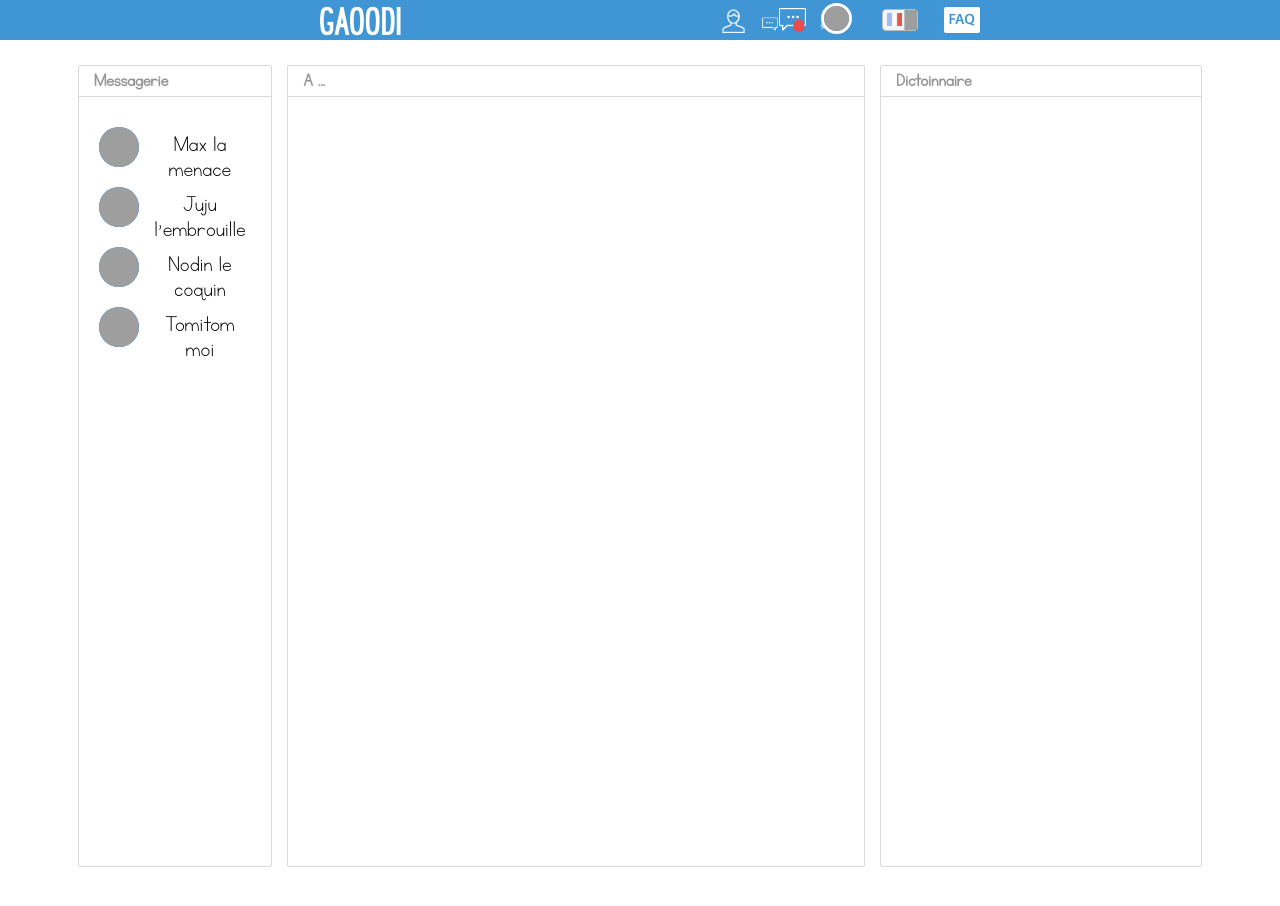
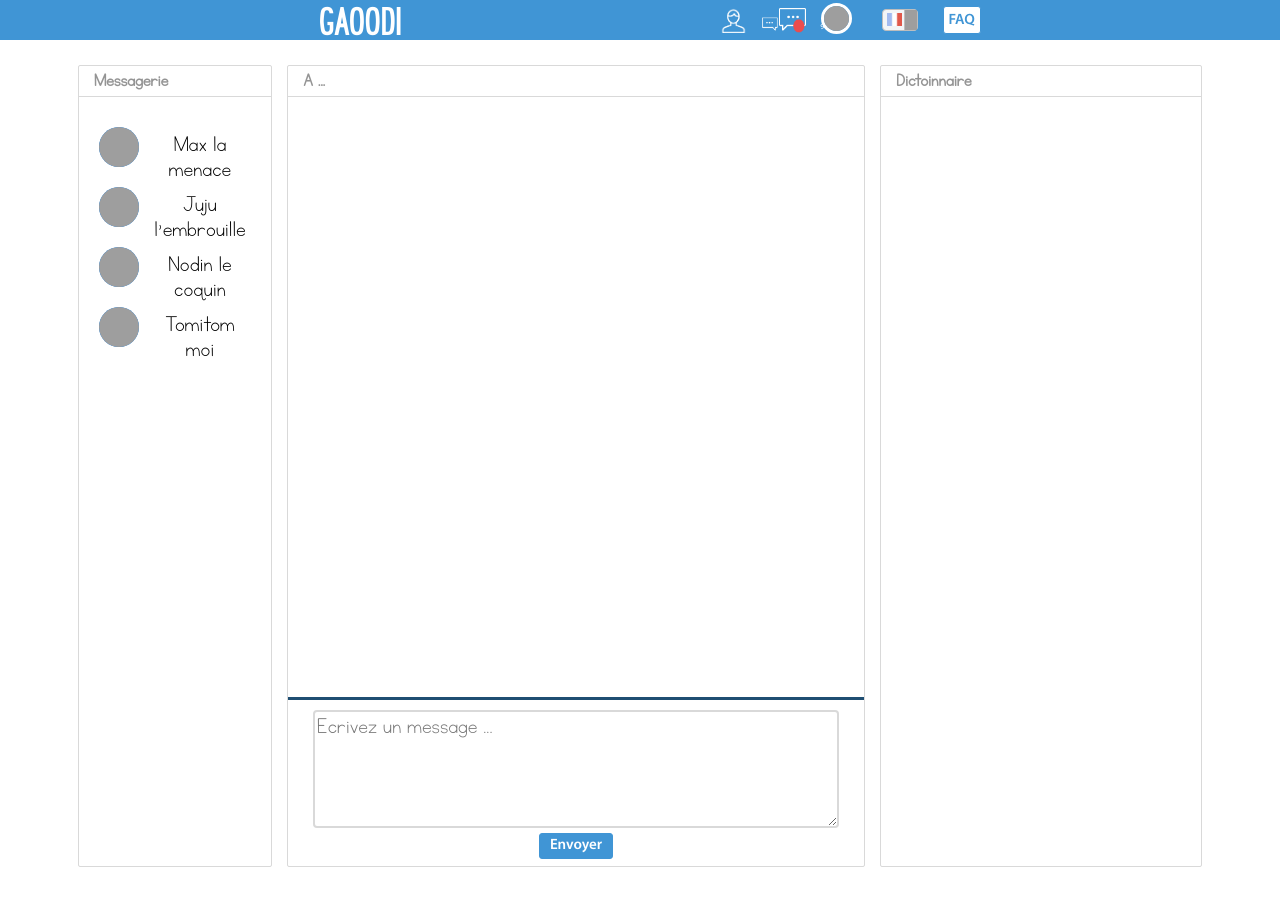
Before and after one commit to ThomasBaz/GaoodiDev, a React (Create React App) app: page / in a window 1280 px wide. Shown: the top 906 px of the page. Built offline with nearby package versions, Linux system fonts and the light colour scheme; grey boxes are pictures that could not be loaded.

Commit message:
Partie servant à l'écriture et l'envoi de messages depuis la mailBox

```diff
--- a/src/MailBox.js
+++ b/src/MailBox.js
@@ -50,15 +50,23 @@ class MailBox extends React.Component {
 					<div className="MailBoxTitle">
 						A ...
 					</div>
-					<div className="MailBoxMessagesContent scrollableDiv">
+					<div className="MailBoxMessagesContent">
+						<div className="messagesContainer ">
 
+						</div>
+						<div className="sendMessageContainer ">
+							<textarea placeholder={"Ecrivez un message ..."}  className="mailBoxMessageInput"></textarea>
+							<button className="mailBoxSendMessageBtn">
+								{"Envoyer"}
+							</button>
+						</div>
 					</div>
 				</div>
 				<div className="MailBoxTrad">
 					<div className="MailBoxTitle">
 						Dictoinnaire
 					</div>
-					<div className="MailBoxTradContent scrollableDiv">
+					<div className="MailBoxTradContent">
 
 					</div>
 				</div>
--- a/src/css/MailBox.css
+++ b/src/css/MailBox.css
@@ -52,7 +52,8 @@
 }
 
 .MailBoxMessagesContent {
-
+	display: flex;
+	flex-direction: column;
 }
 
 .MailBoxTradContent {
@@ -87,3 +88,40 @@
 	font-size: 25px;
 	padding-top: 10px;
 }
+
+.sendMessageContainer {
+	width: 100%;
+	height: 450px;
+	border-top: solid #1f4e72 3px;
+	align-content: space-between;
+}
+
+.mailBoxMessageInput {
+	width: 90%;
+	height: 110px;
+	margin: 10px;
+	border-width: 2px;
+	border-radius: 4px;
+	margin-bottom: 1px;
+	border-color: #d9d9d9;
+	color: #d9d9d9;
+    font-family: "KGNeatlyPrinted";
+	font-size: 25px;
+}
+
+.mailBoxSendMessageBtn {
+	font-family: 'MyriadProSemiB';
+	font-size: 15px;
+	background: #4095d5;
+	color: #fff;
+	border-radius: 3px;
+	padding: 3px 10px 3px 10px;
+	border: 1px solid #4095d5;
+	cursor: pointer;
+	justify-content: flex-end;
+}
+
+.messagesContainer {
+	height: 600px;
+	width: 100%;
+}
```
